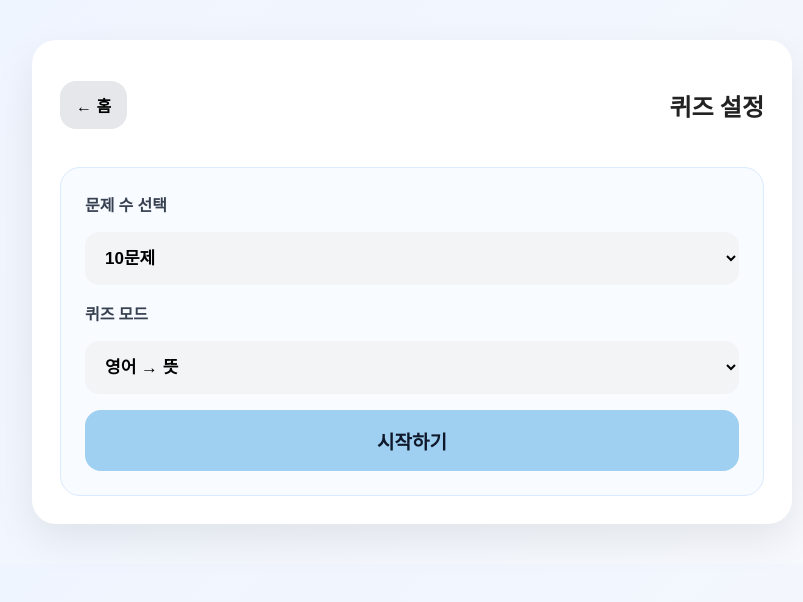
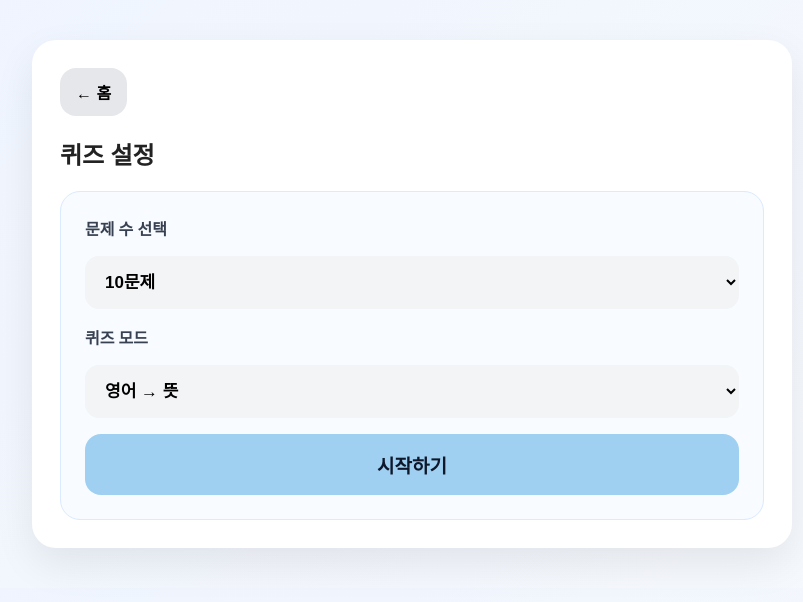
Before and after one commit to BongKM1130/VocaQuiz-web, a plain HTML site: page index.html in a window 1280 px wide. Both pictures are taken after a click on the button "퀴즈 풀기". Shown: the whole page, without its empty margins (228-1031 px from the left). Drawn offline with Linux system fonts and the light colour scheme.

Commit message:
UI개선

```diff
--- a/index.html
+++ b/index.html
@@ -23,10 +23,9 @@
 
     <!-- 퀴즈 설정 화면 -->
     <section id="quiz-setting-screen" class="screen">
-      <div class="top-row">
-        <button class="back-btn">← 홈</button>
-        <h2>퀴즈 설정</h2>
-      </div>
+      <button class="back-btn">← 홈</button>
+
+      <h2 class="page-title">퀴즈 설정</h2>
 
       <div class="menu-card">
         <label>문제 수 선택</label>
```
